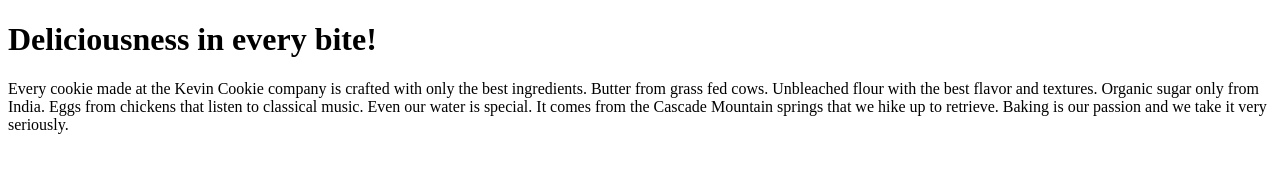
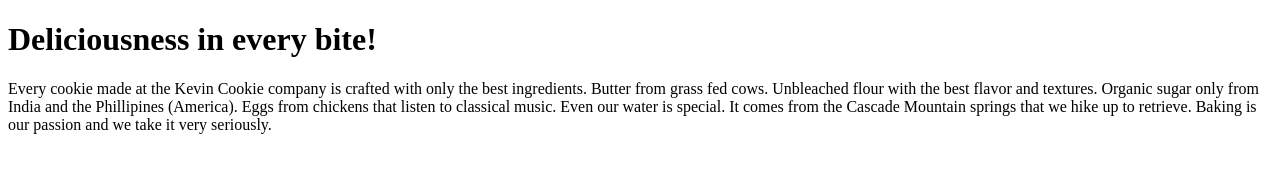
Before and after one commit to VuongMinhVN/git_again, a plain HTML site: page index.htm in a window 1280 px wide. Drawn offline with Linux system fonts and the light colour scheme.

Commit message:
I have updated Phillipines

```diff
--- a/index.htm
+++ b/index.htm
@@ -4,7 +4,7 @@
 
 <h1>Deliciousness in every bite!</h1>
 
-<p>Every cookie made at the Kevin Cookie company is crafted with only the best ingredients. Butter from grass fed cows. Unbleached flour with the best flavor and textures. Organic sugar only from India. Eggs from chickens that listen to classical music. Even our water is special. It comes from the Cascade Mountain springs that we hike up to retrieve. Baking is our passion and we take it very seriously.</p>
+<p>Every cookie made at the Kevin Cookie company is crafted with only the best ingredients. Butter from grass fed cows. Unbleached flour with the best flavor and textures. Organic sugar only from India and the Phillipines (America). Eggs from chickens that listen to classical music. Even our water is special. It comes from the Cascade Mountain springs that we hike up to retrieve. Baking is our passion and we take it very seriously.</p>
 
 
 </body>
```
